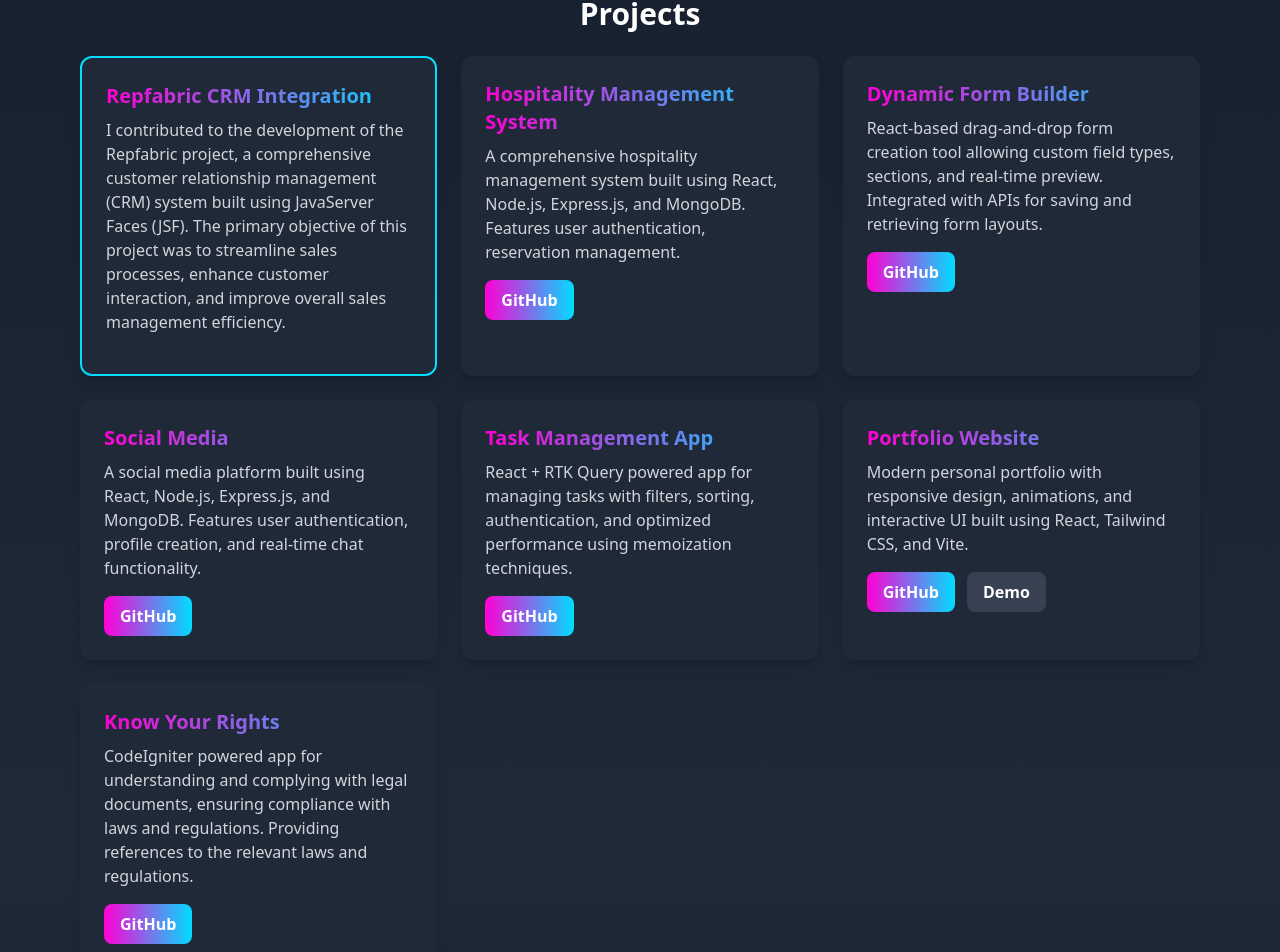
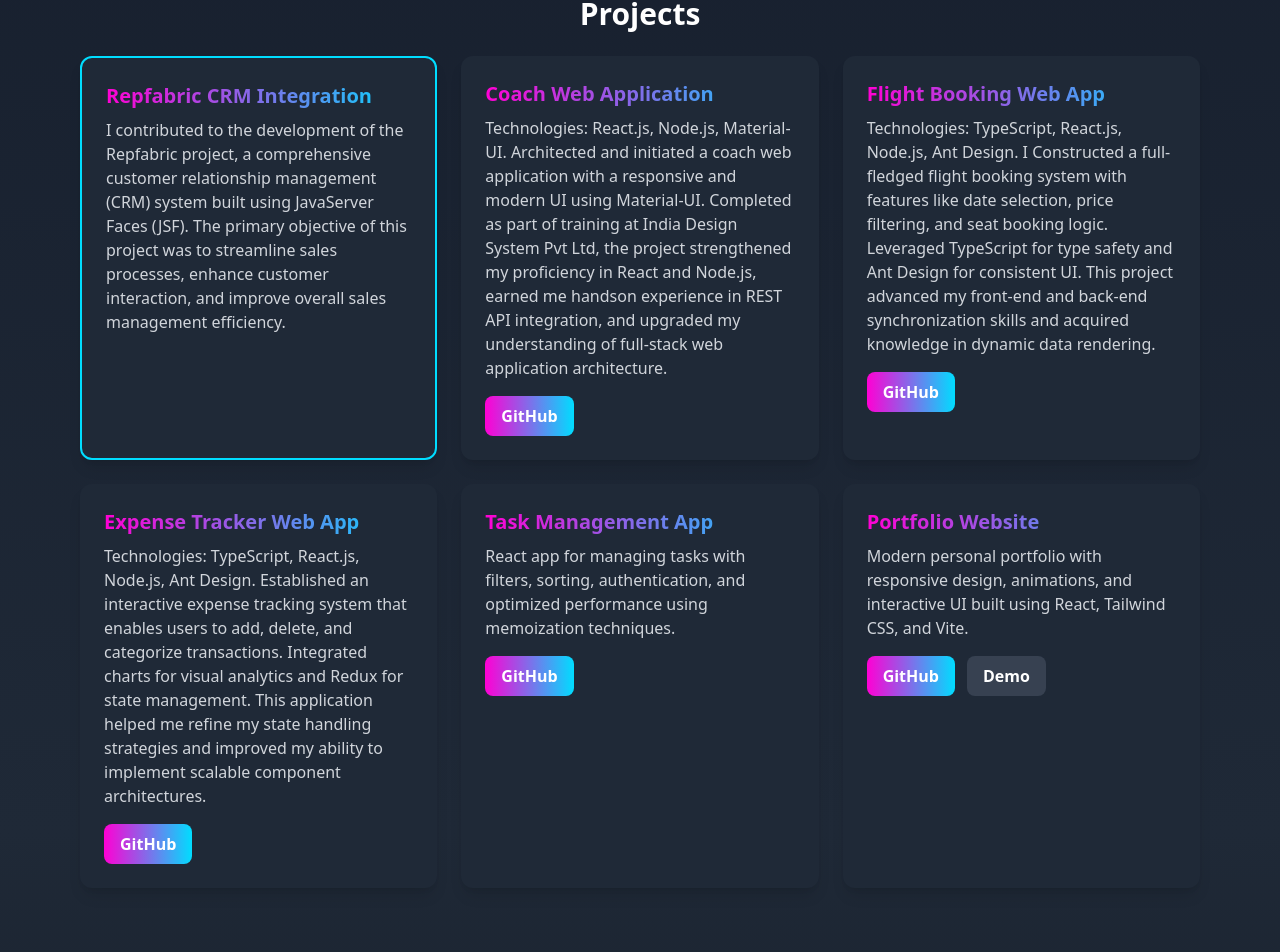
Before and after one commit to MohammedIqram/portfolio, a React (Vite) app: page / in a window 1280 px wide. Shown: the part 969-1921 px from the top of the page. Built offline with nearby package versions, Linux system fonts and the light colour scheme.

Commit message:
changes clear

```diff
--- a/package.json
+++ b/package.json
@@ -10,7 +10,7 @@
     "lint": "eslint .",
     "preview": "vite preview",
     "predeploy": "npm run build",
-    "deploy": "main -d dist"
+    "deploy": "gh-pages -d dist"
   },
   "dependencies": {
     "react": "^19.1.1",
--- a/src/App.jsx
+++ b/src/App.jsx
@@ -28,9 +28,9 @@ const portfolioData = {
   objective:
     "Passionate about building scalable, user-friendly applications. Skilled in full-stack development and always eager to explore new technologies. Currently working full-time at Indea Design Systems Pvt. Ltd.",
   resume: resume,
-  github: "https://github.com/Mohammed-Sameer-Inamdar",
+  github: "https://github.com/MohammedIqram",
   linkedin: "http://www.linkedin.com/in/mohammed-iqram-inamdar-312193199",
-  portfolio: "https://mohammed-iqram-inamdar.github.io/portfolio/",
+  portfolio: "https://mohammediqram.github.io/portfolio/",
   contact: {
     email: "mohammediqraminamdar@gmail.com",
     phone: "+91 88840 28716"
@@ -88,27 +88,27 @@ const portfolioData = {
       featured: true
     },
     {
-      title: "Hospitality Management System",
-      description: "A comprehensive hospitality management system built using React, Node.js, Express.js, and MongoDB. Features user authentication, reservation management.",
-      github: "https://github.com/Mohammed-Sameer-Inamdar/hospitality",
+      title: "Coach Web Application",
+      description: "Technologies: React.js, Node.js, Material-UI. Architected and initiated a coach web application with a responsive and modern UI using Material-UI. Completed as part of training at India Design System Pvt Ltd, the project strengthened my proficiency in React and Node.js, earned me handson experience in REST API integration, and upgraded my understanding of full-stack web application architecture.",
+      github: "https://github.com/MohammedIqram/coach_app",
       demo: null
     },
     {
-      title: "Dynamic Form Builder",
-      description: "React-based drag-and-drop form creation tool allowing custom field types, sections, and real-time preview. Integrated with APIs for saving and retrieving form layouts.",
-      github: "https://github.com/Mohammed-Sameer-Inamdar/dynamicForms",
+      title: "Flight Booking Web App",
+      description: "Technologies: TypeScript, React.js, Node.js, Ant Design. I Constructed a full-fledged flight booking system with features like date selection, price filtering, and seat booking logic. Leveraged TypeScript for type safety and Ant Design for consistent UI. This project advanced my front-end and back-end synchronization skills and acquired knowledge in dynamic data rendering.",
+      github: "https://github.com/MohammedIqram/flight_booking_typscript",
       demo: null
     },
     {
-      title: "Social Media",
-      description: "A social media platform built using React, Node.js, Express.js, and MongoDB. Features user authentication, profile creation, and real-time chat functionality.",
-      github: "https://github.com/Mohammed-Sameer-Inamdar/social-medai",
+      title: "Expense Tracker Web App",
+      description: "Technologies: TypeScript, React.js, Node.js, Ant Design. Established an interactive expense tracking system that enables users to add, delete, and categorize transactions. Integrated charts for visual analytics and Redux for state management. This application helped me refine my state handling strategies and improved my ability to implement scalable component architectures.",
+      github: "https://github.com/MohammedIqram/expense_tracker_typescript",
       demo: null
     },
     {
       title: "Task Management App",
-      description: "React + RTK Query powered app for managing tasks with filters, sorting, authentication, and optimized performance using memoization techniques.",
-      github: "https://github.com/Mohammed-iqr-Inamdar/taskManager",
+      description: "React app for managing tasks with filters, sorting, authentication, and optimized performance using memoization techniques.",
+      github: "https://github.com/MohammedIqram/task_management",
       demo: null
     },
     {
@@ -117,12 +117,12 @@ const portfolioData = {
       github: "https://github.com/MohammedIqram/portfolio",
       demo: "https://MohammedIqram.github.io/portfolio/"
     },
-    {
-      title: "Know Your Rights",
-      description: "CodeIgniter powered app for understanding and complying with legal documents, ensuring compliance with laws and regulations. Providing references to the relevant laws and regulations.",
-      github: "https://github.com/Mohammed-Sameer-Inamdar/know_your_rights",
-      demo: null
-    }
+    // {
+    //   title: "Know Your Rights",
+    //   description: "CodeIgniter powered app for understanding and complying with legal documents, ensuring compliance with laws and regulations. Providing references to the relevant laws and regulations.",
+    //   github: "https://github.com/Mohammed-Sameer-Inamdar/know_your_rights",
+    //   demo: null
+    // }
   ],
   journey: [
     // EXPERIENCE
--- a/src/navbar.jsx
+++ b/src/navbar.jsx
@@ -11,7 +11,7 @@ function Navbar({ activeSection, PRIMARY_TEXT_GRADIENT }) {
             <div className="max-w-7xl mx-auto flex items-center justify-between px-6 py-3">
                 {/* Logo / Name */}
                 <h2 className={`text-xl font-bold tracking-wide ${PRIMARY_TEXT_GRADIENT}`}>
-                    Mohammed Sameer Inamdar
+                    Mohammed Iqram Inamdar
                 </h2>
 
                 {/* Desktop Menu */}
```
